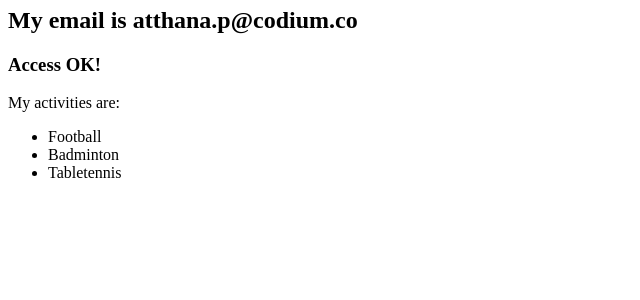
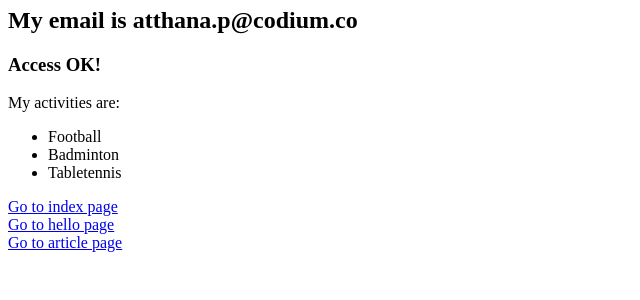
Before and after one commit to atthana/django_cedev, a Django app: page / in a window 1280 px wide. Shown: the part 167-467 px from the top of the page, without its empty margins (0-640 px from the left). Run offline with Django 3.2, Linux system fonts and the light colour scheme.

Commit message:
12. คำสั่ง link เพื่อลิงค์ใช้งานระบบ จะใช้ {% url "namespace: url name" %} และยังสามารถส่งพาราเข้าไปได้ด้วย ไม่ว่าจะหนึ่งหรือสองตัว

```diff
--- a/learn_cedev/learn_cedev/settings.py
+++ b/learn_cedev/learn_cedev/settings.py
@@ -25,7 +25,7 @@ SECRET_KEY = 'z1cx+y7=u1m(#fstjwa^oy4gzmsia#o4r*_2r%ra=%qxga^gx3'
 # SECURITY WARNING: don't run with debug turned on in production!
 DEBUG = True
 
-ALLOWED_HOSTS = []
+ALLOWED_HOSTS = ['*']
 
 
 # Application definition
--- a/learn_cedev/myapp/urls.py
+++ b/learn_cedev/myapp/urls.py
@@ -4,7 +4,7 @@ from . import views
 
 urlpatterns = [
     path('', views.index, name='index'),
-    path('hello/<int:id>', views.hello, name='hello2'),
+    path('hello/<int:id>', views.hello, name='hello'),
     re_path(r'article/(?P<year>[0-9]{4})/(?P<slug>[\w-]+)/$', views.article, name='article')
 
     # year=0-9 และ 4 หลักเท่านั้น, slug=ตัว word ที่มี "-" และ + คือความยาวกี่ตัวก็ได้ "
--- a/learn_cedev/templates/index.html
+++ b/learn_cedev/templates/index.html
@@ -23,5 +23,12 @@ My activities are:
         <li>{{ activity }}</li>
     {% endfor %}
 </ul>
+
+<a href="{% url 'myapp:index' %}">Go to index page</a><br>
+<a href="{% url 'myapp:hello' id=2 %}">Go to hello page</a><br>
+{#วิธีการส่ง parameter 1 ตัว เข้าไปด้วยนะ ก้อแค่ใส่ตามหลังไป#}
+{#วิธีการส่ง parameter 2 ตัว เข้าไปด้วยนะ ก้อผ่านเข้าไป 2 ตัวได้เลยคือ year, slug แบบข้างล่างนะ#}
+
+<a href="{% url 'myapp:article' year=2021 slug='Q-Elec-CODIUM'%}">Go to article page</a>
 </body>
 </html>
```
